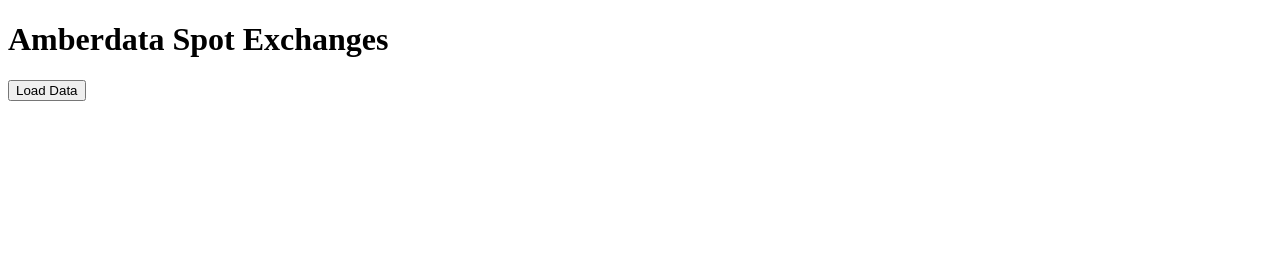
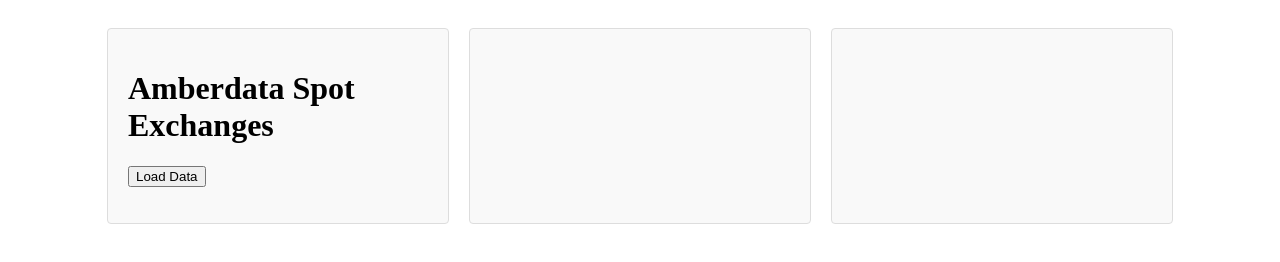
Before and after one commit to yoheathur/competitor-coverage-comparison, a plain HTML site: page templates/index.html in a window 1280 px wide. Drawn offline with Linux system fonts and the light colour scheme.

Commit message:
Adjust CSS to make list return in box using flexbox

```diff
--- a/templates/index.html
+++ b/templates/index.html
@@ -6,6 +6,19 @@
     <meta name="viewport" content="width=device-width, initial-scale=1.0">
     <title>Data Display</title>
     <style>
+        .container {
+            display: flex;
+            justify-content: center;
+            gap: 20px; /* Space between boxes */
+            padding: 20px;
+        }
+        .box {
+            border: 1px solid #ddd;
+            border-radius: 4px;
+            padding: 20px;
+            width: 300px; /* Fixed width for each box */
+            background-color: #f9f9f9;
+        }
         ul {
             list-style-type: none;
             padding: 0;
@@ -20,9 +33,20 @@
     </style>
 </head>
 <body>
-    <h1>Amberdata Spot Exchanges</h1>
-    <button id="loadData">Load Data</button>
-    <ul id="data"></ul>
+    <div class="container">
+        <div class="box">
+            <h1>Amberdata Spot Exchanges</h1>
+            <button id="loadData">Load Data</button>
+            <ul id="data"></ul>
+        </div>
+        <!-- Placeholder for additional boxes -->
+        <div class="box">
+            <!-- Content for Box 2 -->
+        </div>
+        <div class="box">
+            <!-- Content for Box 3 -->
+        </div>
+    </div>
 
     <script>
         document.getElementById('loadData').addEventListener('click', () => {
```
